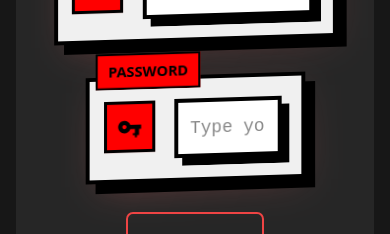
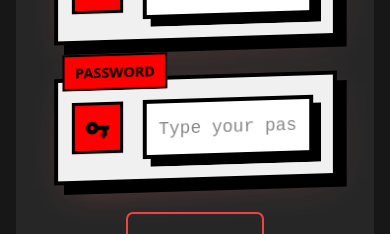
Before and after one commit to jay-lchicken/Hack-SST, a Next.js app: page /login in a window 390 px wide. Shown: the part 774-1008 px from the top of the page. Built offline with nearby package versions, Linux system fonts and the light colour scheme; no server answers.

Commit message:
Fixed Mobile UI

```diff
--- a/src/app/login/page.js
+++ b/src/app/login/page.js
@@ -283,7 +283,7 @@ export default function Home() {
                   onChange={(e) => setEmail(e.target.value)}
               />
             </div>
-            <div className="input__container m-8">
+            <div className="input__container mt-8 mb-8">
               <div className="shadow__input"></div>
               <button className="input__button__shadow">
                 <svg
```
